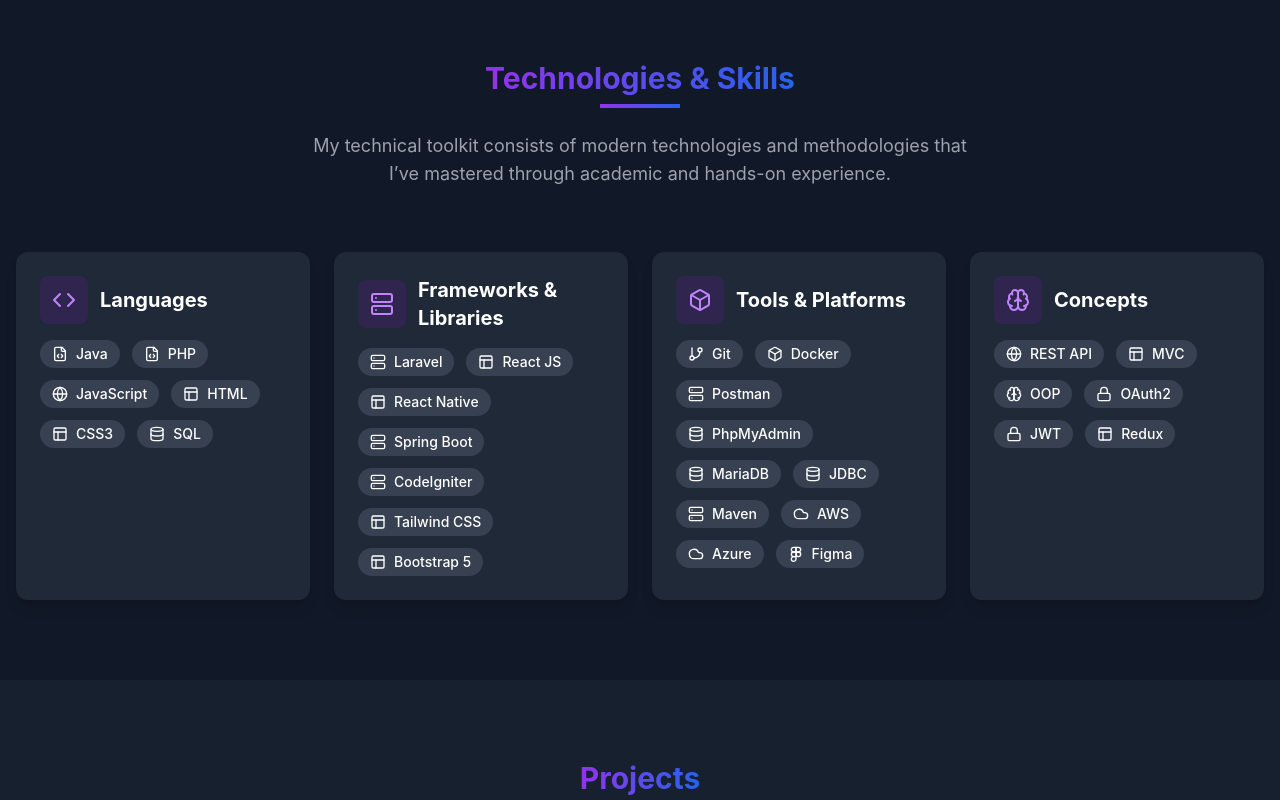
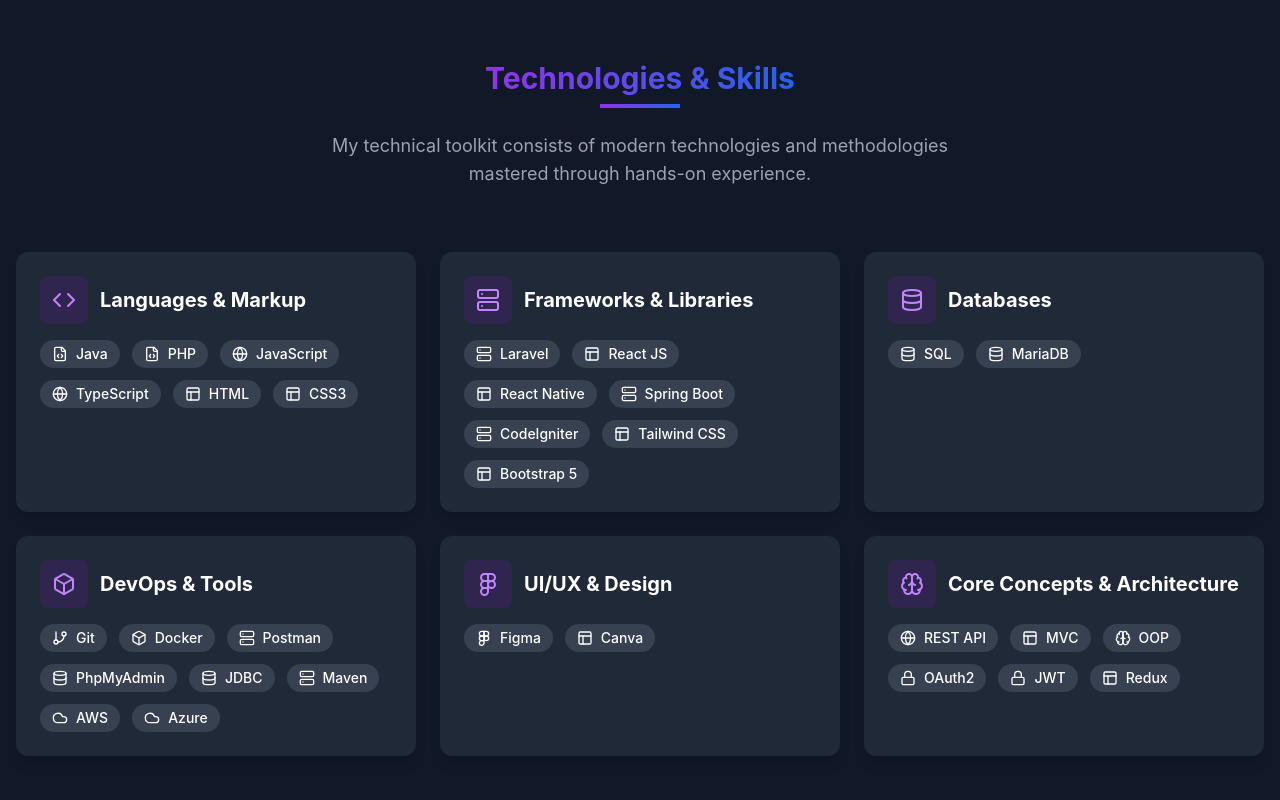
Before and after one commit to NimeshaMadurangi/Portfolio, a React (Vite) app: page / in a window 1280 px wide. Shown: the part 1340-2140 px from the top of the page. Built offline with nearby package versions, Linux system fonts and the light colour scheme.

Commit message:
devide technoligies as suitable

```diff
--- a/src/components/sections/Experience.tsx
+++ b/src/components/sections/Experience.tsx
@@ -51,7 +51,7 @@
       description: [
         "Developed a cross-platform Performance Monitoring Web and Desktop Application at Phenom Corporation to track employee productivity, manage user roles, and automate payroll based on real-time work data. Key features include role-based access, work and break time tracking, performance dashboards, leave management, and dynamic salary calculation. Built using React.js, Redux, and SCSS.",
       ],
-      techStack: "PHP, Laravel, Codeigniter, html, css, PhpMyadmin, MariaDB",
+      techStack: "JavaScript, React JS, Redux, SCSS, HTML, Figma, GitLab",
     },
     {
       title: "Intern Software Developer",
@@ -62,7 +62,7 @@
         "Designed and developed the frontend for a Daily Draw video sharing system facilitating secure and efficient media exchange between Sri Lanka Rupavahini Corporation (SLRC) and the Development Lotteries Board (DLB), improving content delivery speed and user accessibility.",
         "Built a full-featured Event Management System that automated task assignments for photographers and videographers, centralized media management, and enabled direct social media sharing, leading to a 50% decrease in manual effort and significantly faster event content publishing.",
       ],
-      techStack: "PHP, Laravel, Codeigniter, html, css, PhpMyadmin, MariaDB",
+      techStack: "PHP, Laravel, Codeigniter, HTML, CSS, PhpMyadmin, MariaDB",
     },
   ]
   return (
--- a/src/components/sections/Projects.tsx
+++ b/src/components/sections/Projects.tsx
@@ -94,6 +94,7 @@
         "Full CRUD inventory management with search, filter, undo delete, and localStorage persistence.",
       tech: ["React", "Vite", "Tailwind"],
       github: "https://github.com/NimeshaMadurangi/E-Commerce_Dashboard.git",
+      demo: "https://drive.google.com/file/d/1HWK2QA_EdtIJOnbSL9VbZPkRl85Zhveg/view?usp=sharing",
       image: "/ecom.jpg",
     },
     {
--- a/src/components/sections/Technologies.tsx
+++ b/src/components/sections/Technologies.tsx
@@ -67,15 +67,15 @@
 const Technologies: React.FC = () => {
   const categories = [
     {
-      title: "Languages",
+      title: "Languages & Markup",
       icon: <CodeIcon size={24} />,
       items: [
         { name: "Java", icon: <FileCodeIcon size={16} /> },
         { name: "PHP", icon: <FileCodeIcon size={16} /> },
         { name: "JavaScript", icon: <GlobeIcon size={16} /> },
+        { name: "TypeScript", icon: <GlobeIcon size={16} /> },
         { name: "HTML", icon: <LayoutIcon size={16} /> },
         { name: "CSS3", icon: <LayoutIcon size={16} /> },
-        { name: "SQL", icon: <DatabaseIcon size={16} /> },
       ],
     },
     {
@@ -92,23 +92,37 @@
       ],
     },
     {
-      title: "Tools & Platforms",
+      title: "Databases",
+      icon: <DatabaseIcon size={24} />,
+      items: [
+        { name: "SQL", icon: <DatabaseIcon size={16} /> },
+        { name: "MariaDB", icon: <DatabaseIcon size={16} /> },
+      ],
+    },
+    {
+      title: "DevOps & Tools",
       icon: <BoxIcon size={24} />,
       items: [
         { name: "Git", icon: <GitBranchIcon size={16} /> },
         { name: "Docker", icon: <BoxIcon size={16} /> },
         { name: "Postman", icon: <ServerIcon size={16} /> },
         { name: "PhpMyAdmin", icon: <DatabaseIcon size={16} /> },
-        { name: "MariaDB", icon: <DatabaseIcon size={16} /> },
         { name: "JDBC", icon: <DatabaseIcon size={16} /> },
         { name: "Maven", icon: <ServerIcon size={16} /> },
         { name: "AWS", icon: <CloudIcon size={16} /> },
         { name: "Azure", icon: <CloudIcon size={16} /> },
-        { name: "Figma", icon: <FigmaIcon size={16} /> },
       ],
     },
     {
-      title: "Concepts",
+      title: "UI/UX & Design",
+      icon: <FigmaIcon size={24} />,
+      items: [
+        { name: "Figma", icon: <FigmaIcon size={16} /> },
+        { name: "Canva", icon: <LayoutIcon size={16} /> },
+      ],
+    },
+    {
+      title: "Core Concepts & Architecture",
       icon: <BrainIcon size={24} />,
       items: [
         { name: "REST API", icon: <GlobeIcon size={16} /> },
@@ -145,12 +159,11 @@
           />
           <p className="text-lg text-gray-600 dark:text-gray-400 max-w-2xl mx-auto">
             My technical toolkit consists of modern technologies and
-            methodologies that I’ve mastered through academic and hands-on
-            experience.
+            methodologies mastered through hands-on experience.
           </p>
         </motion.div>
 
-        <div className="grid grid-cols-1 md:grid-cols-2 lg:grid-cols-4 gap-6">
+        <div className="grid grid-cols-1 sm:grid-cols-2 lg:grid-cols-3 gap-6">
           {categories.map((category, index) => (
             <TechCategory
               key={index}
```
Also changed, not shown: 1 other file (tests, documents, lock files or other folders).
